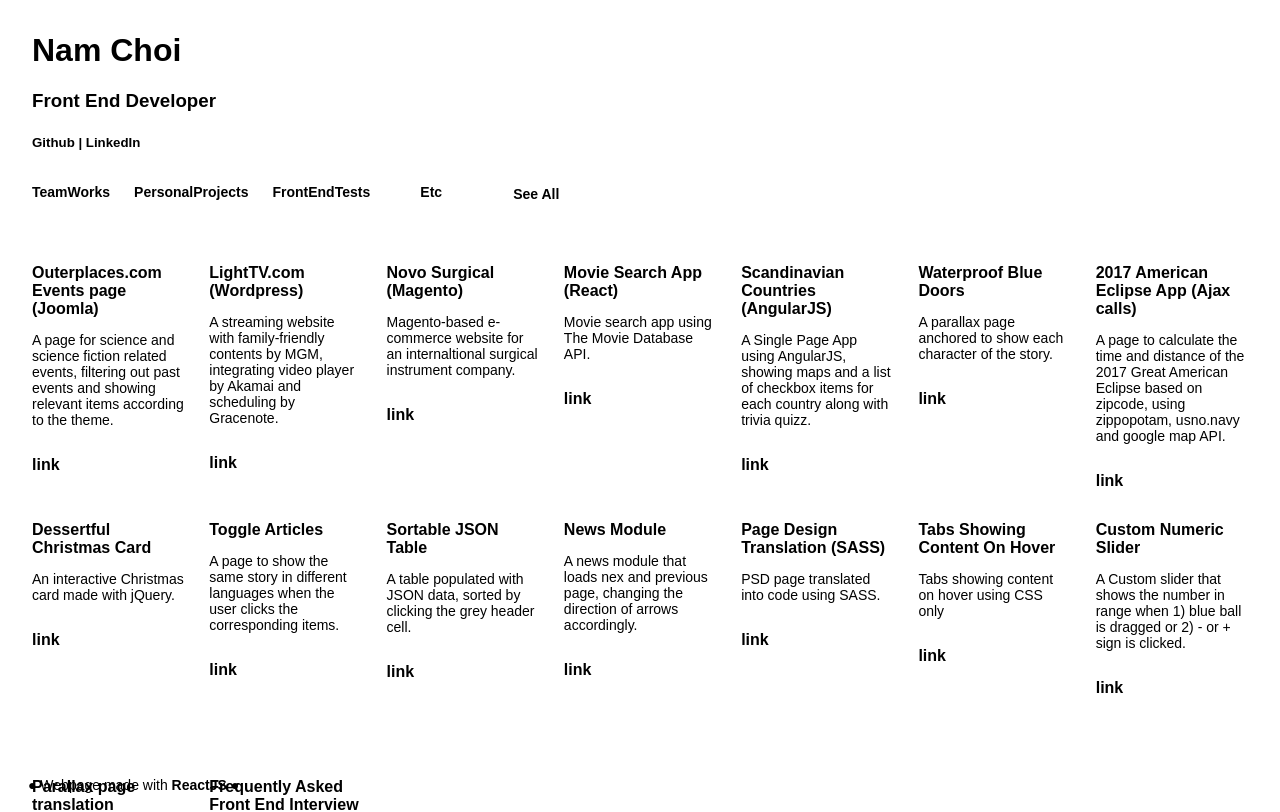
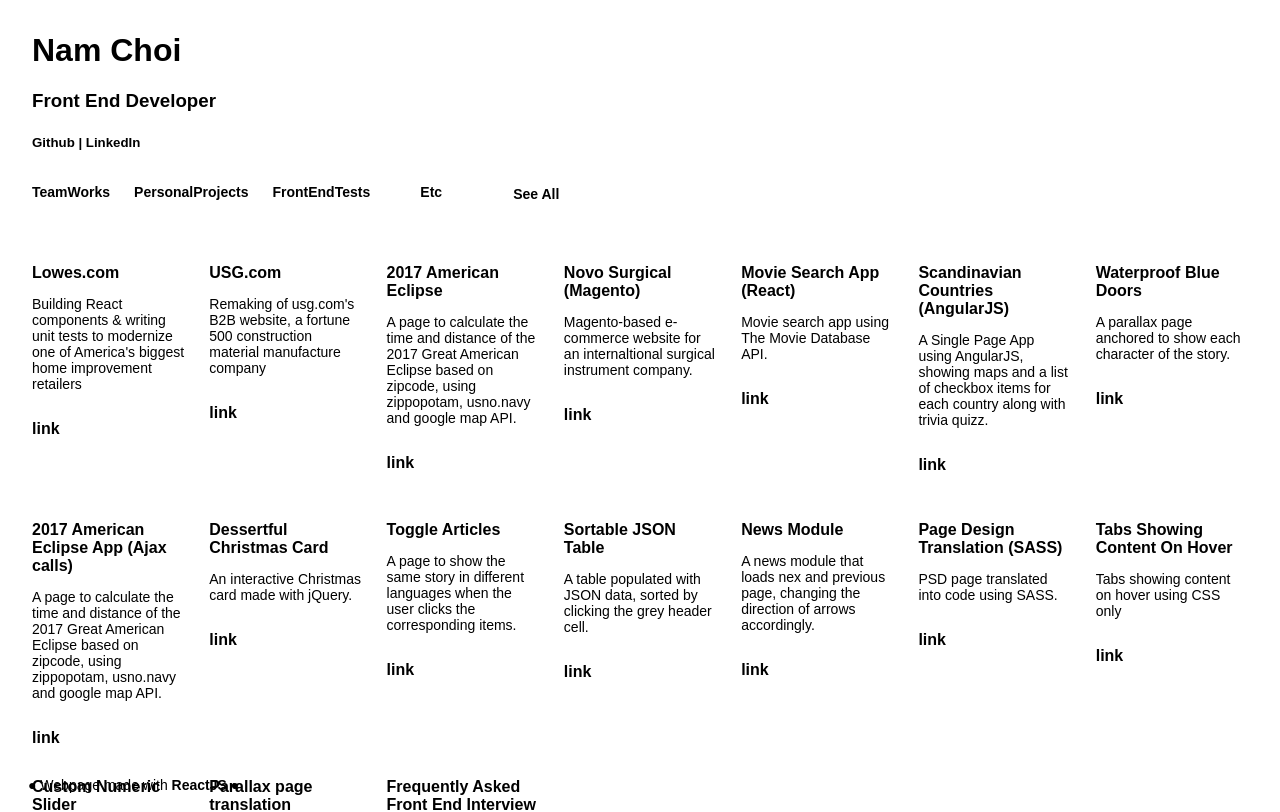
Before and after one commit to namminammi/react-template, a React (Create React App) app in the folder my-app/: page / in a window 1280 px wide. Shown: the top 812 px of the page. Built offline with nearby package versions, Linux system fonts and the light colour scheme.

Commit message:
reemoving errors

```diff
--- a/my-app/public/index_with_instructions.html
+++ b/my-app/public/index_with_instructions.html
@@ -23,7 +23,7 @@
         <!-- <link rel="stylesheet" href="https://maxcdn.bootstrapcdn.com/bootstrap/3.3.6/css/bootstrap.min.css"> -->
 
 
-    <title>Nam Choi : Front End Developer</title>
+    <title>Nam Choi : Front End Engineer</title>
   </head>
   <body>
     <noscript>
@@ -31,7 +31,7 @@
     </noscript>
 
     <h1>Nam Choi</h1>
-    <h3>Front End Developer</h3>
+    <h3>Front End Engineer</h3>
     <h5><a href="https://github.com/namminammi" target="blank">Github</a> | <a href="https://www.linkedin.com/in/namchoi" target="blank">LinkedIn</a></h5>
 
 
--- a/my-app/src/App.js
+++ b/my-app/src/App.js
@@ -1,5 +1,5 @@
 import React from 'react';
-import { render } from 'react-dom';
+// import { render } from 'react-dom';
 
 
 class ProductRow extends React.Component {
@@ -14,7 +14,7 @@
         <h4>{link_name}</h4>
         <div className="description">
         <p>{desc}</p>
-        <a href={website} target="_blank">link</a></div>
+        <a href={website} target="_blank" rel="noopener noreferrer">link</a></div>
       </div>
     );
   }
@@ -25,7 +25,7 @@
   render() {
     const filterText = this.props.filterText;
     const rows = [];
-    let lastCategory = null;
+    // let lastCategory = null;
 
     this.props.products.forEach((product) => {
       if (product.category.indexOf(filterText) === -1) {
@@ -38,7 +38,7 @@
           key={product.link_name}
         />
       );
-      lastCategory = product.category;
+      // lastCategory = product.category;
     });
 
     return (
--- a/my-app/src/index.js
+++ b/my-app/src/index.js
@@ -26,47 +26,52 @@
 const PRODUCTS =
     [
         {
-                "link_name": "Outerplaces.com Events page (Joomla) ",
-                "category" : "TeamWorks",
-                "website": "http://www.outerplaces.com/events-directory",
-                "desc": "A page for science and science fiction related events, filtering out past events and showing relevant items according to the theme."
+            "link_name": "Lowes.com ",
+            "category": "TeamWorks",
+            "website": "http://www.lowes.com",
+            "desc": "Building React components & writing unit tests to modernize one of America's biggest home improvement retailers"
         },
         {
-                "link_name": "LightTV.com (Wordpress)",
-                "category" : "TeamWorks",
-                "website": "https://www.lighttv.com/",
-                "desc": "A streaming website with family-friendly contents by MGM, integrating video player by Akamai and scheduling by Gracenote."
+            "link_name": "USG.com",
+            "category": "TeamWorks",
+            "website": "https://www.usg.com/",
+            "desc": "Remaking of usg.com's B2B website, a fortune 500 construction material manufacture company"
 
         },
-
+        {
+            "link_name": "2017 American Eclipse",
+            "category": "TeamWorks",
+            "website": "https://www.outerplaces.com/2017-solar-eclipse",
+            "desc": "A page to calculate the time and distance of the 2017 Great American Eclipse based on zipcode, using zippopotam, usno.navy and google map API."
+        },
         {
             "link_name": "Novo Surgical (Magento) ",
-                "category" : "TeamWorks",
+            "category": "TeamWorks",
             "website": "https://novosurgical.com/",
             "desc": "Magento-based e-commerce website for an internaltional surgical instrument company."
         },
         {
             "link_name": "Movie Search App (React)",
-                "category" : "PersonalProjects",
+            "category": "PersonalProjects",
             "website": "http://movie-search-app.surge.sh/",
             "desc": "Movie search app using The Movie Database API."
         },
 
         {
             "link_name": "Scandinavian Countries (AngularJS)",
-                "category" : "PersonalProjects",
+            "category": "PersonalProjects",
             "website": "http://namminammi.github.io/Scandinavian/Scandinavian_AngularJS_withQuizz.html",
             "desc": "A Single Page App using AngularJS, showing maps and a list of checkbox items for each country along with trivia quizz."
         },
         {
             "link_name": "Waterproof Blue Doors",
-                "category" : "PersonalProjects",
+            "category": "PersonalProjects",
             "website": "http://namminammi.github.io/LegoOnePage/indexLego2.html",
             "desc": "A parallax page anchored to show each character of the story."
         },
         {
             "link_name": "2017 American Eclipse App (Ajax calls)",
-                "category" : "PersonalProjects",
+            "category": "PersonalProjects",
             "website": "http://namminammi.github.io/Eclipse2017/eclipse1.html",
             "desc": "A page to calculate the time and distance of the 2017 Great American Eclipse based on zipcode, using zippopotam, usno.navy and google map API."
 
@@ -74,55 +79,55 @@
 
         {
             "link_name": "Dessertful Christmas Card",
-                "category" : "PersonalProjects",
+            "category": "PersonalProjects",
             "website": "http://namminammi.github.io/Xmas_card/xmas_card.html",
             "desc": "An interactive Christmas card made with jQuery."
         },
         {
             "link_name": "Toggle Articles",
-                "category" : "PersonalProjects",
+            "category": "PersonalProjects",
             "website": "http://namminammi.github.io/ToggleArticle/ToggleArticle.html",
             "desc": "A page to show the same story in different languages when the user clicks the corresponding items."
         },
         {
             "link_name": "Sortable JSON Table",
-                "category" : "FrontEndTests",
+            "category": "FrontEndTests",
             "website": "http://namminammi.github.io/JSON_sortable_table/task.html",
             "desc": "A table populated with JSON data, sorted by clicking the grey header cell."
         },
         {
             "link_name": "News Module",
-                "category" : "FrontEndTests",
+            "category": "FrontEndTests",
             "website": "http://namminammi.github.io/News_module/news_module_index.html",
             "desc": "A news module that loads nex and previous page, changing the direction of arrows accordingly."
         },
         {
             "link_name": "Page Design Translation (SASS)",
-                "category" : "FrontEndTests",
+            "category": "FrontEndTests",
             "website": "http://namminammi.github.io/FE_Challenge_scss/FE_Challenge_scss.html",
             "desc": "PSD page translated into code using SASS."
         },
         {
             "link_name": "Tabs Showing Content On Hover",
-                "category" : "FrontEndTests",
+            "category": "FrontEndTests",
             "website": "http://namminammi.github.io/NamChoi_FE_Task_tab/FE_task_tab2.html",
             "desc": "Tabs showing content on hover using CSS only"
         },
         {
             "link_name": "Custom Numeric Slider",
-                "category" : "FrontEndTests",
+            "category": "FrontEndTests",
             "website": "http://namminammi.github.io/CustomSlider/custom_slider.html",
             "desc": "A Custom slider that shows the number in range when 1) blue ball is dragged or 2) - or + sign is clicked."
         },
         {
             "link_name": "Parallax page translation",
-                "category" : "FrontEndTests",
+            "category": "FrontEndTests",
             "website": "http://namminammi.github.io/Demo1/Demo1.html",
             "desc": "Parallax page translated from PSD file."
         },
         {
             "link_name": "Frequently Asked Front End Interview Questions",
-                "category" : "Etc",
+            "category": "Etc",
             "website": "https://github.com/namminammi/frequently-asked-front-end-interview-questions/blob/master/README.md",
             "desc": "Recurring interview questions in job interviews."
         }
@@ -130,7 +135,7 @@
 
 
 ReactDOM.render((
-  <FilterableProductTable products={PRODUCTS}/>
+    <FilterableProductTable products={PRODUCTS} />
 ), document.getElementById('root'));
 
 
```
Also changed, not shown: my-app/package.json (+0 -9 lines), 1 other file (tests, documents, lock files or other folders). Lines whose indentation alone changed are shown as unchanged.
